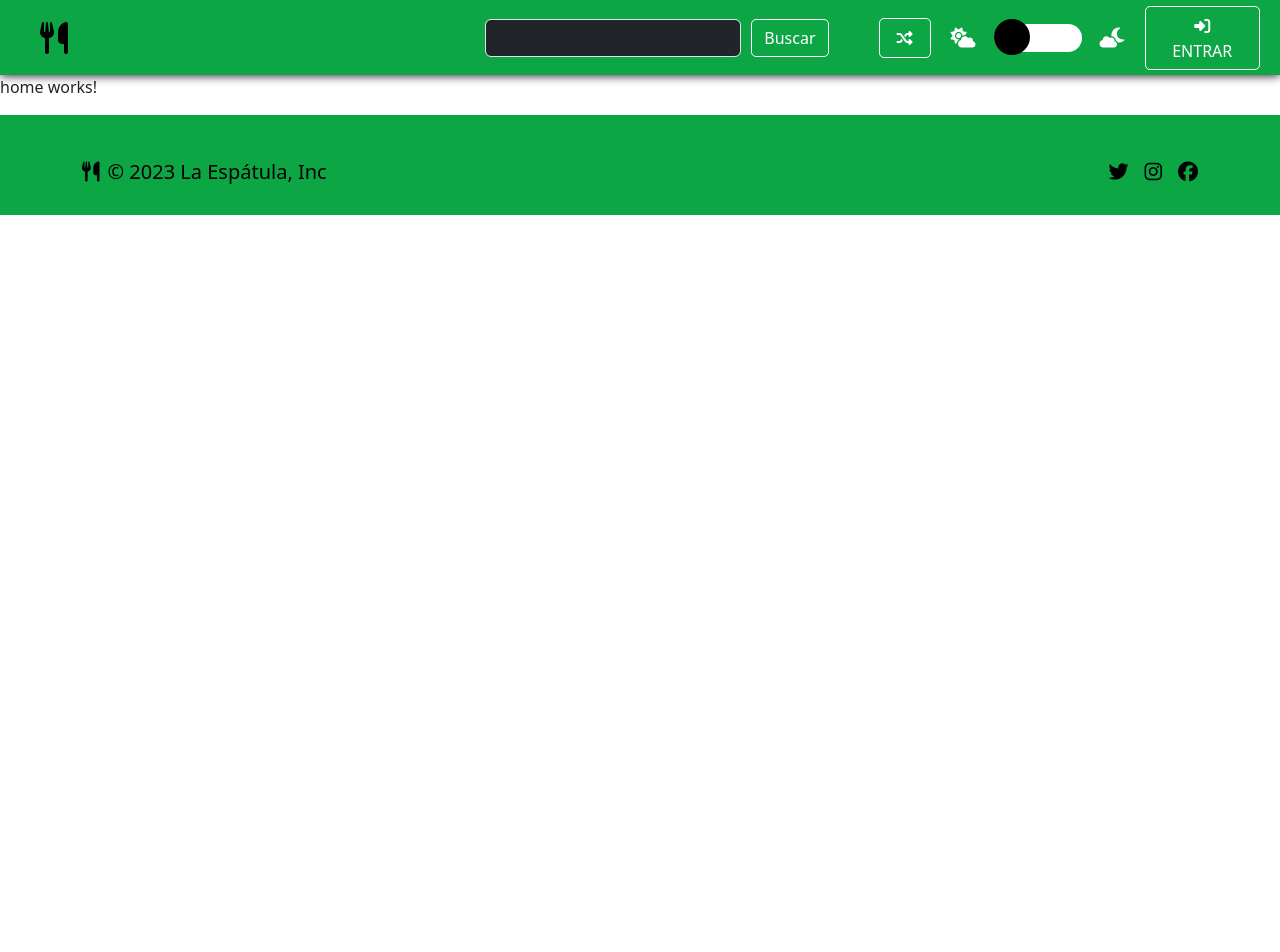
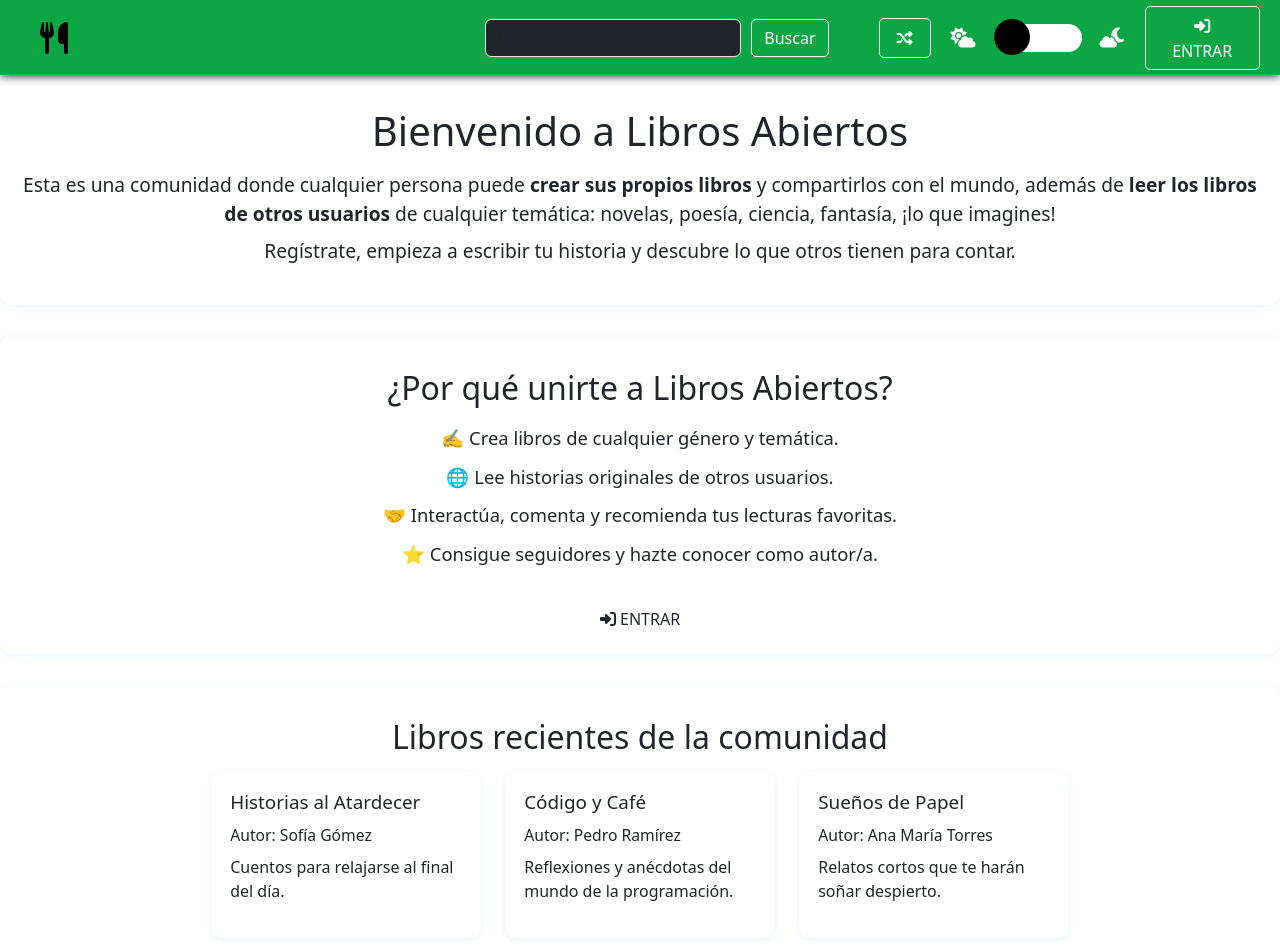
Before and after one commit to CCaim/ProyectoDiciembreFront, an Angular app: page /home in a window 1280 px wide. Before the commit this address led to /home/home. Shown: the top 952 px of the page. Before the commit the page ends 800 px from the top, so only its background shows below. Built offline with nearby package versions, Linux system fonts and the light colour scheme; what ngx-captcha, ngx-dropzone, ngx-pagination would draw is missing.

Commit message:
pequeños cambios

```diff
--- a/src/app/components/home/home.component.css
+++ b/src/app/components/home/home.component.css
@@ -0,0 +1,146 @@
+:root {
+    --azul-cielo: #e3f2fd;
+    --azul-principal: #1976d2;
+    --azul-secundario: #1565c0;
+    --azul-claro: #bbdefb;
+    --azul-oscuro: #0d47a1;
+    --blanco: #fff;
+    --gris-texto: #304269;
+    --gris-suave: #e9f0fa;
+  }
+
+  body, .home-root {
+    background: var(--azul-cielo);
+  }
+
+  /* Sección descripción */
+  .home-description {
+    background: var(--blanco);
+    padding: 2rem 1rem;
+    text-align: center;
+    border-radius: 12px;
+    margin-bottom: 2rem;
+    box-shadow: 0 2px 10px rgba(25, 118, 210, 0.07);
+  }
+
+  .home-description h1 {
+    font-size: 2.5rem;
+    margin-bottom: 1rem;
+    color: var(--azul-principal);
+  }
+
+  .home-description p {
+    font-size: 1.2rem;
+    margin: 0.5rem 0;
+    color: var(--gris-texto);
+  }
+
+  /* Sección beneficios */
+  .home-benefits {
+    background: var(--azul-claro);
+    padding: 2rem 1rem 1rem 1rem;
+    border-radius: 12px;
+    margin-bottom: 2rem;
+    box-shadow: 0 1px 8px rgba(21, 101, 192, 0.09);
+    text-align: center;
+  }
+
+  .home-benefits h2 {
+    margin-bottom: 1rem;
+    color: var(--azul-secundario);
+  }
+
+  .home-benefits ul {
+    list-style: none;
+    padding: 0;
+    margin-bottom: 2rem;
+  }
+
+  .home-benefits li {
+    margin: 0.7rem 0;
+    font-size: 1.15rem;
+    color: var(--azul-oscuro);
+  }
+
+  .unete-btn {
+    display: inline-block;
+    background: linear-gradient(90deg, var(--azul-principal) 60%, var(--azul-secundario) 100%);
+    color: #fff;
+    font-weight: bold;
+    font-size: 1.07rem;
+    padding: 0.85rem 2.5rem;
+    border: none;
+    border-radius: 999px;
+    cursor: pointer;
+    transition: background 0.2s, box-shadow 0.2s, transform 0.1s;
+    box-shadow: 0 2px 8px rgba(21, 101, 192, 0.10);
+    text-decoration: none;
+    margin-bottom: 0.2rem;
+  }
+  .unete-btn:hover {
+    background: linear-gradient(90deg, var(--azul-secundario) 30%, var(--azul-principal) 100%);
+    transform: translateY(-2px) scale(1.04);
+  }
+
+  /* Carrusel de libros */
+  .home-carousel {
+    padding: 2rem 1rem 4rem 1rem;
+    background: var(--blanco);
+    border-radius: 12px;
+    box-shadow: 0 1px 8px rgba(25, 118, 210, 0.05);
+  }
+
+  .home-carousel h2 {
+    text-align: center;
+    margin-bottom: 1rem;
+    color: var(--azul-secundario);
+  }
+
+  .carousel-books {
+    display: flex;
+    gap: 1.5rem;
+    justify-content: center;
+    flex-wrap: wrap;
+  }
+
+  .carousel-book {
+    background: var(--gris-suave);
+    border-radius: 10px;
+    padding: 1.2rem;
+    min-width: 220px;
+    max-width: 270px;
+    box-shadow: 0 2px 6px rgba(25, 118, 210, 0.09);
+    text-align: left;
+    flex: 1 1 220px;
+    border: 1.5px solid var(--azul-claro);
+  }
+
+  .carousel-book h3 {
+    font-size: 1.18rem;
+    margin-bottom: 0.6rem;
+    color: var(--azul-principal);
+  }
+
+  .carousel-author {
+    font-size: 0.98rem;
+    color: var(--azul-secundario);
+    margin-bottom: 0.5rem;
+  }
+
+  .carousel-description {
+    font-size: 1rem;
+    color: var(--gris-texto);
+  }
+
+  @media (max-width: 900px) {
+    .carousel-books {
+      flex-direction: column;
+      align-items: center;
+    }
+    .home-description h1 {
+      font-size: 2rem;
+    }
+    .home-benefits, .home-description, .home-carousel {
+      padding: 1rem 0.5rem;
+    }
+  }
--- a/src/app/components/home/home.component.html
+++ b/src/app/components/home/home.component.html
@@ -1 +1,31 @@
-<p>home works!</p>
+<section class="home-description">
+    <h1>Bienvenido a Libros Abiertos</h1>
+    <p>
+      Esta es una comunidad donde cualquier persona puede <strong>crear sus propios libros</strong> y compartirlos con el mundo, además de <strong>leer los libros de otros usuarios</strong> de cualquier temática: novelas, poesía, ciencia, fantasía, ¡lo que imagines!
+    </p>
+    <p>
+      Regístrate, empieza a escribir tu historia y descubre lo que otros tienen para contar.
+    </p>
+  </section>
+
+  <section class="home-benefits">
+    <h2>¿Por qué unirte a Libros Abiertos?</h2>
+    <ul>
+      <li>✍️ Crea libros de cualquier género y temática.</li>
+      <li>🌐 Lee historias originales de otros usuarios.</li>
+      <li>🤝 Interactúa, comenta y recomienda tus lecturas favoritas.</li>
+      <li>⭐ Consigue seguidores y hazte conocer como autor/a.</li>
+    </ul>
+    <a><button routerLink="login" class="btn"><i class="fa-solid fa-right-to-bracket"></i> ENTRAR</button></a>
+  </section>
+
+  <section class="home-carousel">
+    <h2>Libros recientes de la comunidad</h2>
+    <div class="carousel-books">
+      <div class="carousel-book" *ngFor="let libro of librosAleatorios">
+        <h3>{{ libro.titulo }}</h3>
+        <p class="carousel-author">Autor: {{ libro.autor }}</p>
+        <p class="carousel-description">{{ libro.descripcion }}</p>
+      </div>
+    </div>
+  </section>
--- a/src/app/components/home/home.component.ts
+++ b/src/app/components/home/home.component.ts
@@ -1,10 +1,58 @@
-import { Component } from '@angular/core';
+import { Component, OnInit } from '@angular/core';
+
+interface Libro {
+  titulo: string;
+  autor: string;
+  descripcion: string;
+}
 
 @Component({
   selector: 'app-home',
   templateUrl: './home.component.html',
   styleUrls: ['./home.component.css']
 })
-export class HomeComponent {
+export class HomeComponent implements OnInit {
+  libros: Libro[] = [
+    {
+      titulo: 'El Viaje de la Imaginación',
+      autor: 'Lucía Fernández',
+      descripcion: 'Un recorrido por mundos fantásticos donde todo es posible.'
+    },
+    {
+      titulo: 'Ciencia para Curiosos',
+      autor: 'Dr. Mario López',
+      descripcion: 'Explicaciones sencillas de grandes misterios de la ciencia.'
+    },
+    {
+      titulo: 'Sueños de Papel',
+      autor: 'Ana María Torres',
+      descripcion: 'Relatos cortos que te harán soñar despierto.'
+    },
+    {
+      titulo: 'Código y Café',
+      autor: 'Pedro Ramírez',
+      descripcion: 'Reflexiones y anécdotas del mundo de la programación.'
+    },
+    {
+      titulo: 'Historias al Atardecer',
+      autor: 'Sofía Gómez',
+      descripcion: 'Cuentos para relajarse al final del día.'
+    }
+  ];
 
+  librosAleatorios: Libro[] = [];
+
+  ngOnInit() {
+    this.librosAleatorios = this.obtenerLibrosAleatorios(3);
+  }
+
+  obtenerLibrosAleatorios(cantidad: number): Libro[] {
+    const copia = [...this.libros];
+    const seleccionados: Libro[] = [];
+    while (seleccionados.length < cantidad && copia.length > 0) {
+      const index = Math.floor(Math.random() * copia.length);
+      seleccionados.push(copia.splice(index, 1)[0]);
+    }
+    return seleccionados;
+  }
 }
--- a/src/index.html
+++ b/src/index.html
@@ -3,7 +3,7 @@
 <head>
   <meta charset="utf-8">
   <title>Watppadn't</title>
-  <base href="/home">
+  <base href="/">
   <meta name="viewport" content="width=device-width, initial-scale=1">
   <link rel="icon" type="image/x-icon" href="favicon.ico">
   <script src="https://kit.fontawesome.com/e77e1022d8.js" crossorigin="anonymous"></script>
```
